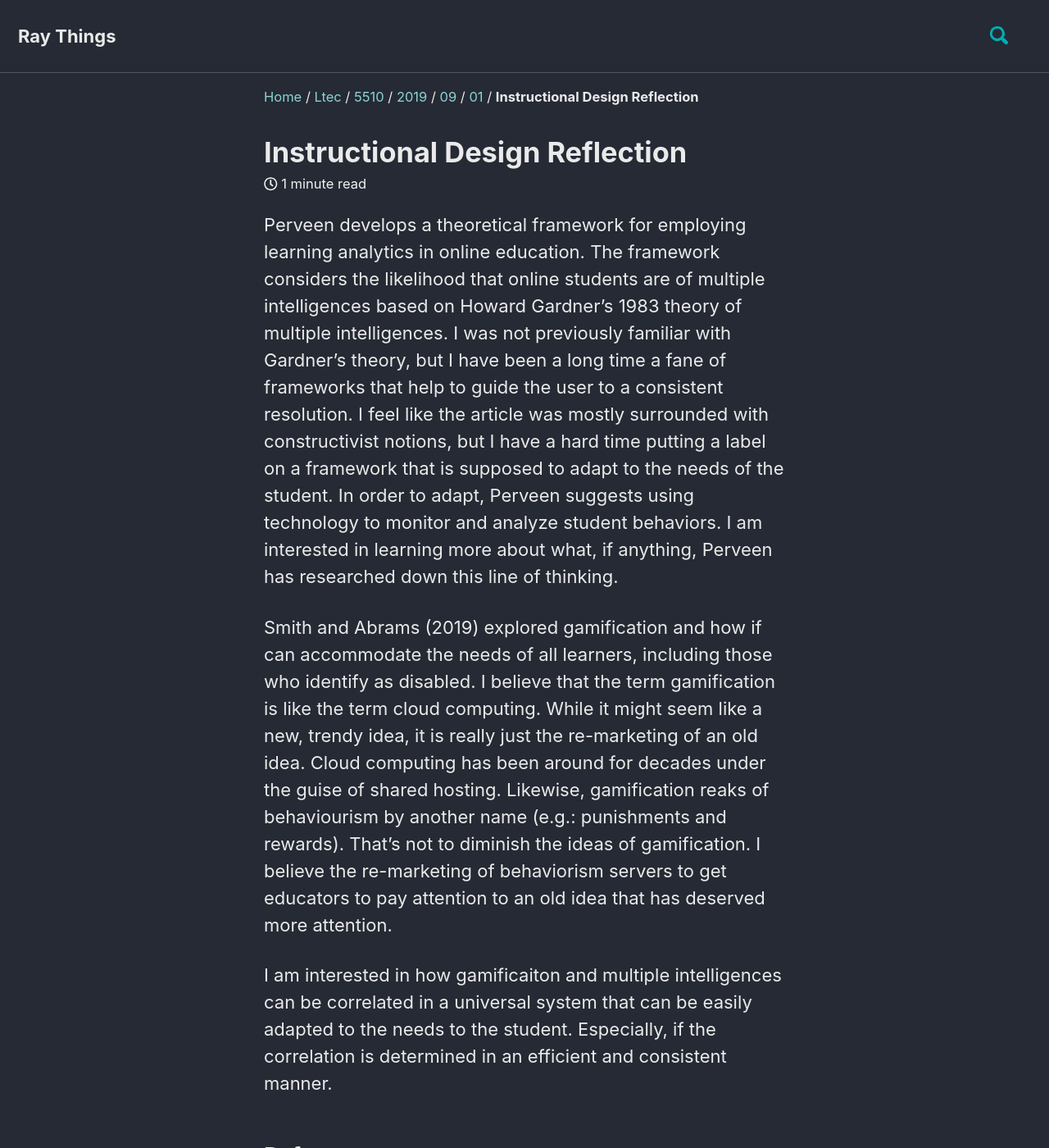
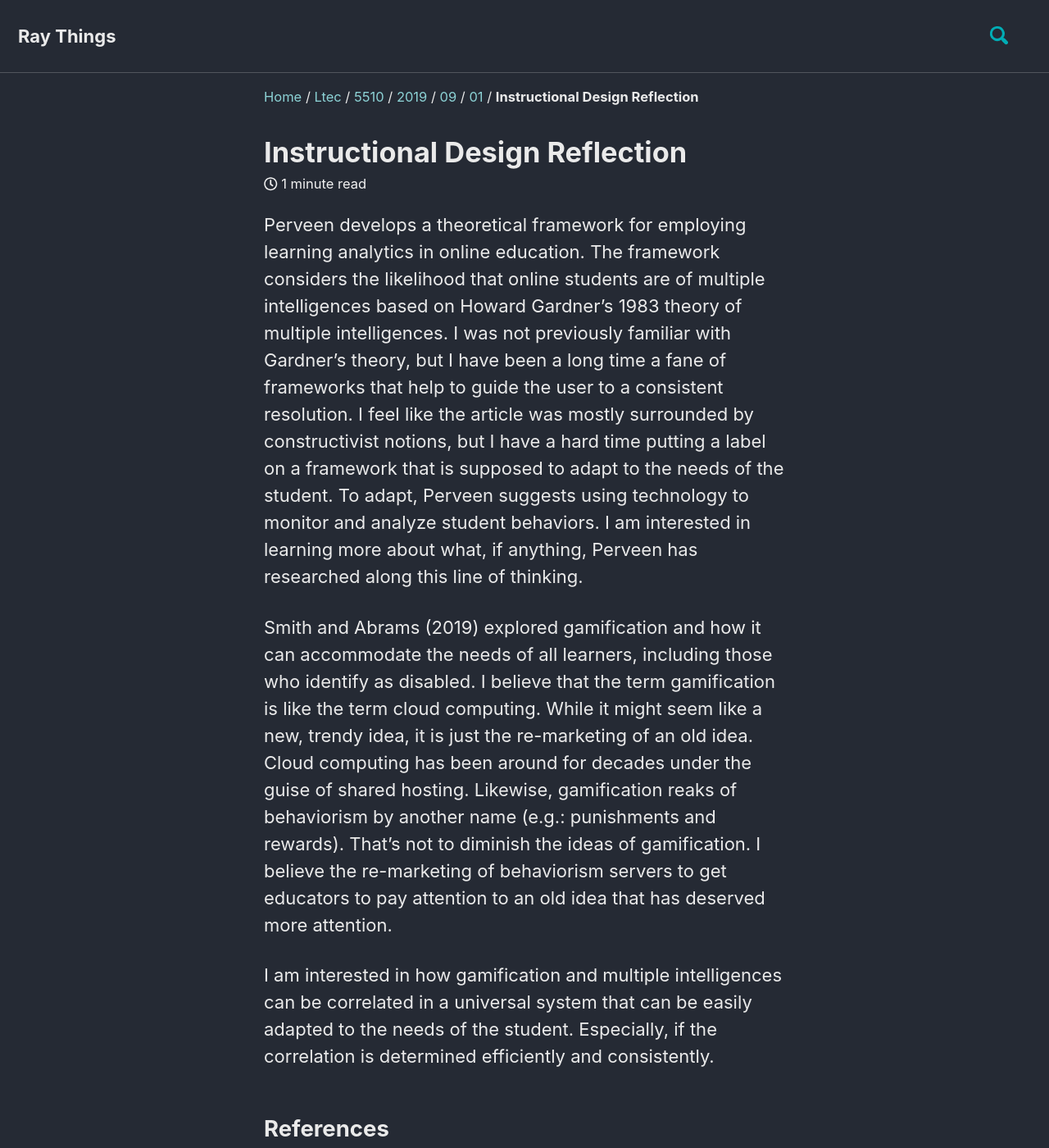
Before and after one commit to VertigoRay/ray.pillers.us, a Jekyll site: the page built from _posts/2019-09-01-intructional-design-reflection.md, in a window 1280 px wide and 1400 px high. Shown: the whole window at 82% size. Built offline with Jekyll 4.4.1, drawn with Linux system fonts in a browser that asks for light colours; cached includes are drawn as plain includes; nearby versions of some CDN libraries.

Commit message:
Grammarly fixes

```diff
--- a/_posts/2019-09-01-intructional-design-reflection.md
+++ b/_posts/2019-09-01-intructional-design-reflection.md
@@ -11,20 +11,20 @@ tags:
 Perveen develops a theoretical framework for employing learning analytics in online education.
 The framework considers the likelihood that online students are of multiple intelligences based on Howard Gardner’s 1983 theory of multiple intelligences.
 I was not previously familiar with Gardner's theory, but I have been a long time a fane of frameworks that help to guide the user to a consistent resolution.
-I feel like the article was mostly surrounded with constructivist notions, but I have a hard time putting a label on a framework that is supposed to adapt to the needs of the student.
-In order to adapt, Perveen suggests using technology to monitor and analyze student behaviors.
-I am interested in learning more about what, if anything, Perveen has researched down this line of thinking.
+I feel like the article was mostly surrounded by constructivist notions, but I have a hard time putting a label on a framework that is supposed to adapt to the needs of the student.
+To adapt, Perveen suggests using technology to monitor and analyze student behaviors.
+I am interested in learning more about what, if anything, Perveen has researched along this line of thinking.
 
-Smith and Abrams (2019) explored gamification and how if can accommodate the needs of all learners, including those who identify as disabled.
+Smith and Abrams (2019) explored gamification and how it can accommodate the needs of all learners, including those who identify as disabled.
 I believe that the term gamification is like the term cloud computing.
-While it might seem like a new, trendy idea, it is really just the re-marketing of an old idea.
+While it might seem like a new, trendy idea, it is just the re-marketing of an old idea.
 Cloud computing has been around for decades under the guise of shared hosting.
-Likewise, gamification reaks of behaviourism by another name (e.g.: punishments and rewards).
+Likewise, gamification reaks of behaviorism by another name (e.g.: punishments and rewards).
 That's not to diminish the ideas of gamification.
 I believe the re-marketing of behaviorism servers to get educators to pay attention to an old idea that has deserved more attention.
 
-I am interested in how gamificaiton and multiple intelligences can be correlated in a universal system that can be easily adapted to the needs to the student.
-Especially, if the correlation is determined in an efficient and consistent manner.
+I am interested in how gamification and multiple intelligences can be correlated in a universal system that can be easily adapted to the needs of the student.
+Especially, if the correlation is determined efficiently and consistently.
 
 ## References
 
```
